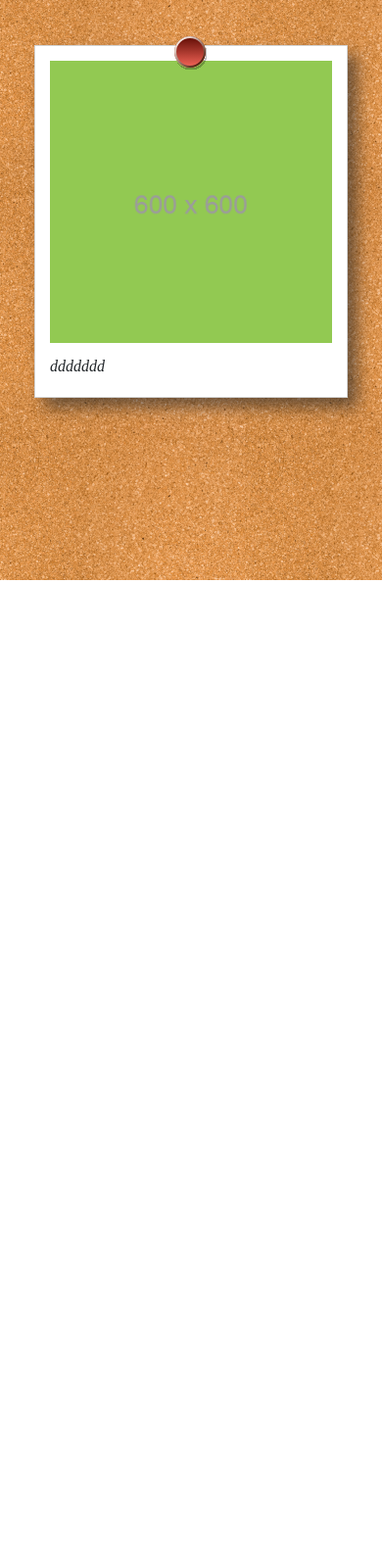
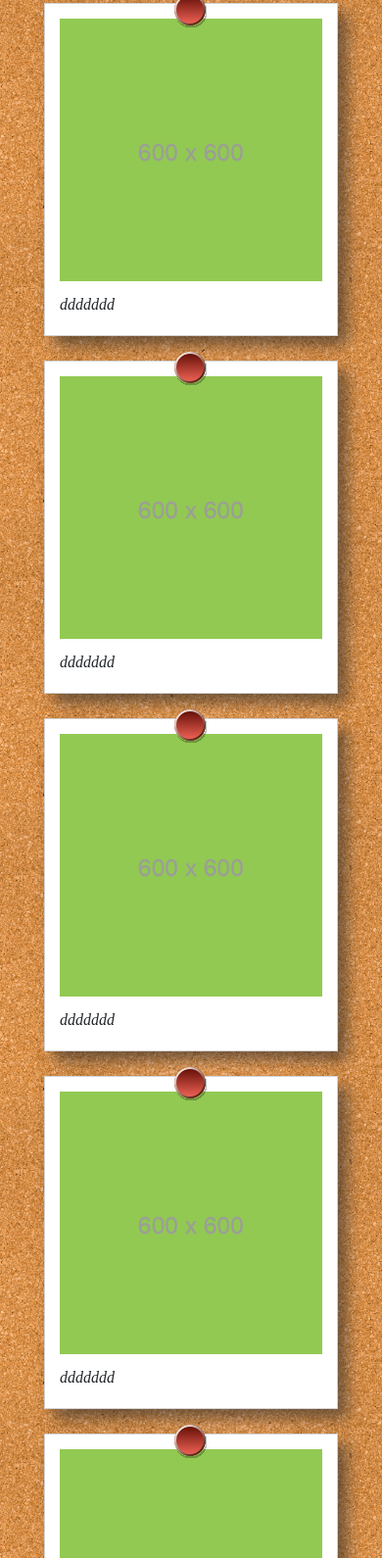
Before and after one commit to AndreaRaga56/js-photo-blog, a plain HTML site: page index.html in a window 390 px wide. Shown: the part 252-1842 px from the top of the page at 98% size. Before the commit the page ends 844 px from the top, so only its background shows below. Drawn offline with nearby package versions, Linux system fonts and the light colour scheme; no server answers; a web font is replaced by a local one.

Commit message:
feat responsive

```diff
--- a/css/style.css
+++ b/css/style.css
@@ -2,6 +2,12 @@
     padding: 0;
     margin: 0;
     box-sizing: border-box;
+}
+
+body{
+    background-image:url(../img/cork.png);
+    background-repeat: 10;
+    background-size: 300px;
 }
 
 header{
@@ -11,23 +17,27 @@ header{
 
 header h1{
     font-family: Edu TAS Beginner;
-    font-size: 96px;
+    font-size: 78px;
     margin: 0 auto;
-    width: 100%;
     text-align: center;
     padding: 10px 0px;
     font-weight: 600;
 }
 
-body{
-    background-image:url(../img/cork.png);
-    background-repeat: 10;
-    background-size: 250px;
+main{
+    display: flex;
+    flex-wrap: wrap;
+    justify-content: center;
+    width: 80%;
+    max-width: 700px;
+    margin: 0 auto;
+    gap: 200px;
+    row-gap: 25px;
 }
 
 .ms-card{
-    width: 320px;
-    min-height: 360px;
+    width: 300px;
+    min-height: 340px;
     box-shadow: 10px 10px 15px rgba(43, 43, 43, 0.6);
     border-radius: 0px !important;
     position: relative;
@@ -49,5 +59,24 @@ section img{
     margin: 12px 15px 8px;
     font-family: Edu TAS Beginner;
     font-style: italic;
+}
 
+@media screen and (min-width: 768px){
+    main{
+        gap: 25px;
+    }
 }
+
+@media screen and (min-width: 1280px){
+    body{
+        background-size: 700px;
+    }
+
+    header{
+        background-size: 700px;
+    }
+
+    main{
+        max-width: 1200px;
+    }
+}
--- a/index.html
+++ b/index.html
@@ -20,12 +20,42 @@
 </head>
 
 <body>
-    <header>
+    <header class="mb-5">
         <h1>ESTATE '24</h1>
     </header>
 
-    <main class="d-flex justify-content-center wrap">
-        <div class="ms-card card mt-5">
+    <main>
+        <div class="ms-card card">
+            <div class="pin"> <img src="./img/pin.svg" alt="">
+            </div>
+            <section> <img src="./img/92c952.png" alt=""></section>
+            <p class="desc">ddddddd</p>
+        </div>
+        <div class="ms-card card">
+            <div class="pin"> <img src="./img/pin.svg" alt="">
+            </div>
+            <section> <img src="./img/92c952.png" alt=""></section>
+            <p class="desc">ddddddd</p>
+        </div>
+        <div class="ms-card card">
+            <div class="pin"> <img src="./img/pin.svg" alt="">
+            </div>
+            <section> <img src="./img/92c952.png" alt=""></section>
+            <p class="desc">ddddddd</p>
+        </div>
+        <div class="ms-card card">
+            <div class="pin"> <img src="./img/pin.svg" alt="">
+            </div>
+            <section> <img src="./img/92c952.png" alt=""></section>
+            <p class="desc">ddddddd</p>
+        </div>
+        <div class="ms-card card">
+            <div class="pin"> <img src="./img/pin.svg" alt="">
+            </div>
+            <section> <img src="./img/92c952.png" alt=""></section>
+            <p class="desc">ddddddd</p>
+        </div>
+        <div class="ms-card card">
             <div class="pin"> <img src="./img/pin.svg" alt="">
             </div>
             <section> <img src="./img/92c952.png" alt=""></section>
--- a/js/script.js
+++ b/js/script.js
@@ -0,0 +1 @@
+axios.get("https://jsonplaceholder.typicode.com/photos?_limit=6")
```
